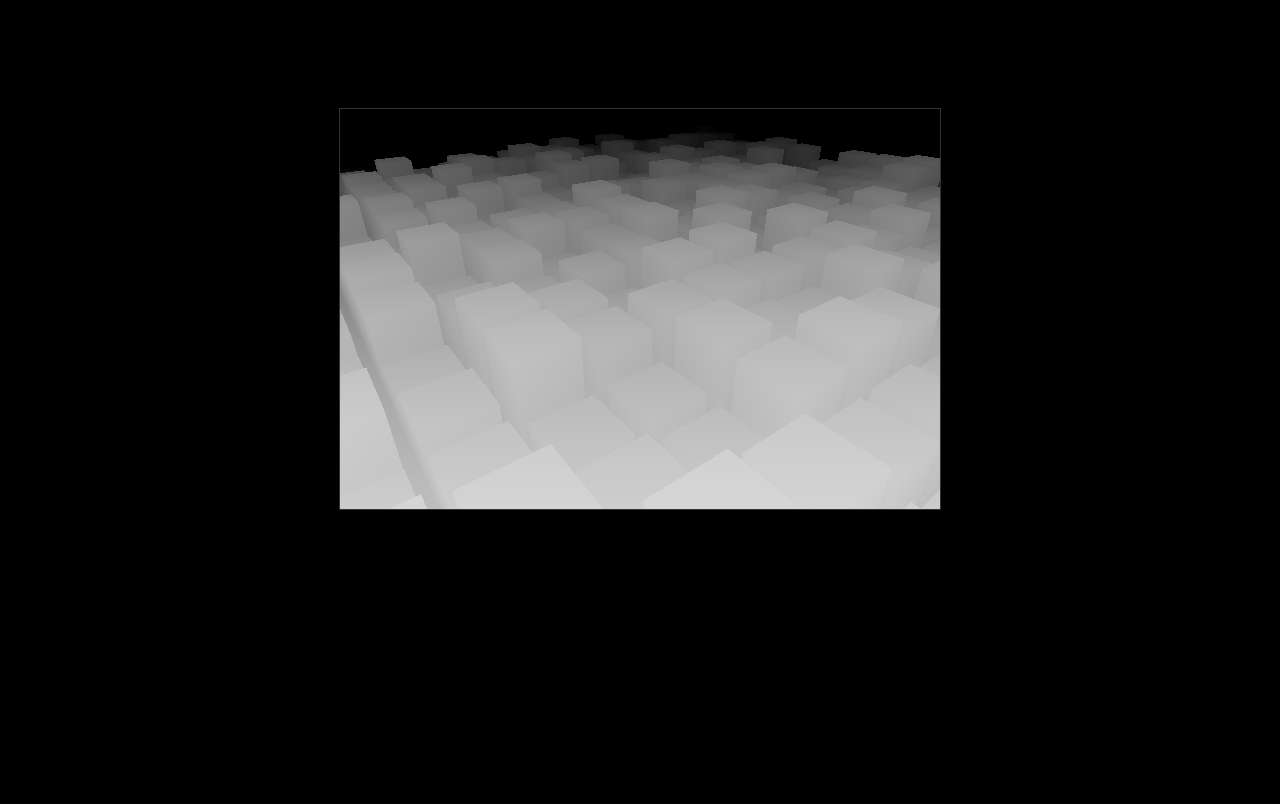
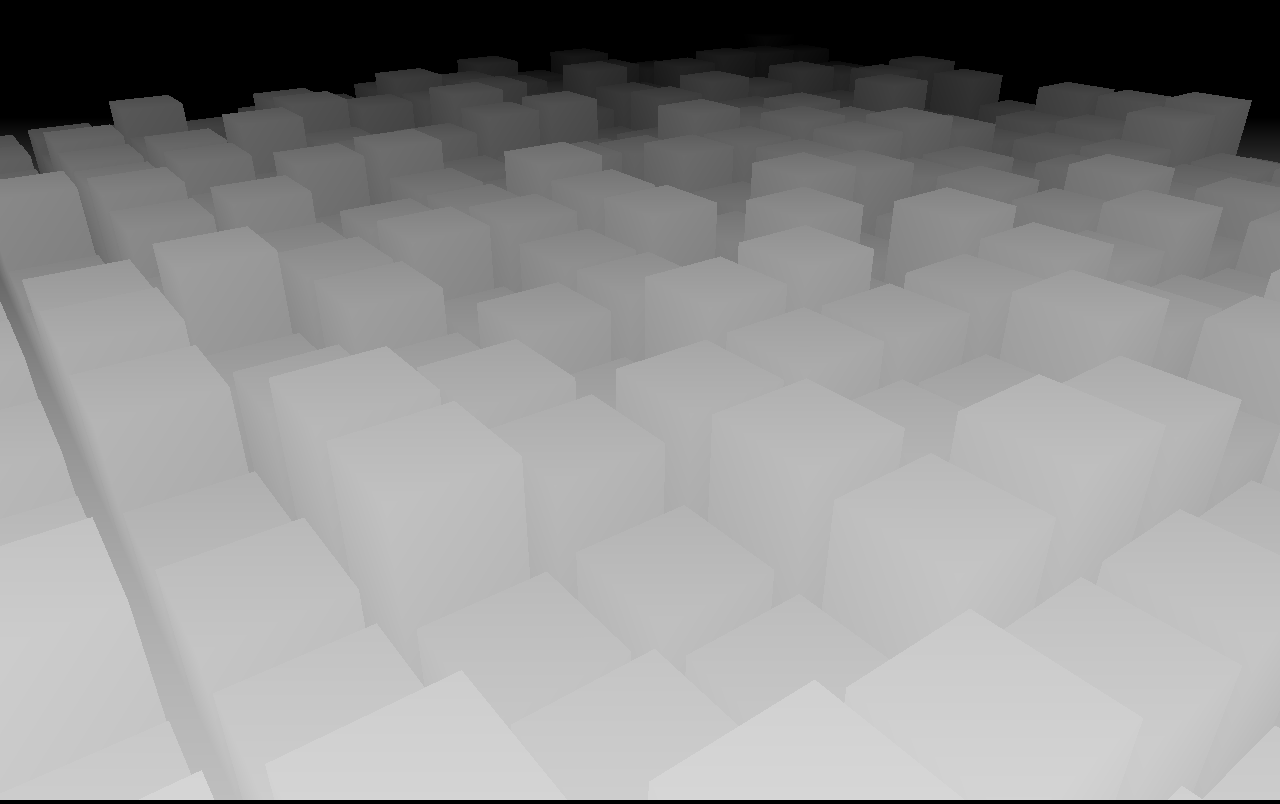
Before and after one commit to timrwood/webgl-demos, a plain HTML site: page deploy/depth-map/index.html in a window 1280 px wide. Drawn offline with nearby package versions, Linux system fonts and the light colour scheme; animation ran at ten frames a second.

Commit message:
Making samples full screen

```diff
--- a/deploy/css/style.css
+++ b/deploy/css/style.css
@@ -1,3 +1 @@
-body { background:#000; padding-top:100px; text-align:center; }
-
-#screen { border:1px solid #333; margin:0 auto; width:600px; height:400px; }
+body { margin:0; padding:0; background:#000; }
--- a/deploy/js/global.js
+++ b/deploy/js/global.js
@@ -1,13 +1,13 @@
 (function(){
     // set the scene size
-    var WIDTH = 600,
-        HEIGHT = 400;
+    var WIDTH = $(window).width(),
+        HEIGHT = $(window).height();
 
     // set some camera attributes
     var VIEW_ANGLE = 45,
         ASPECT = WIDTH / HEIGHT,
         NEAR = 0.1,
-        FAR = 500;
+        FAR = 1000;
 
     // get the DOM element to attach to
     // - assume we've got jQuery to hand
```
